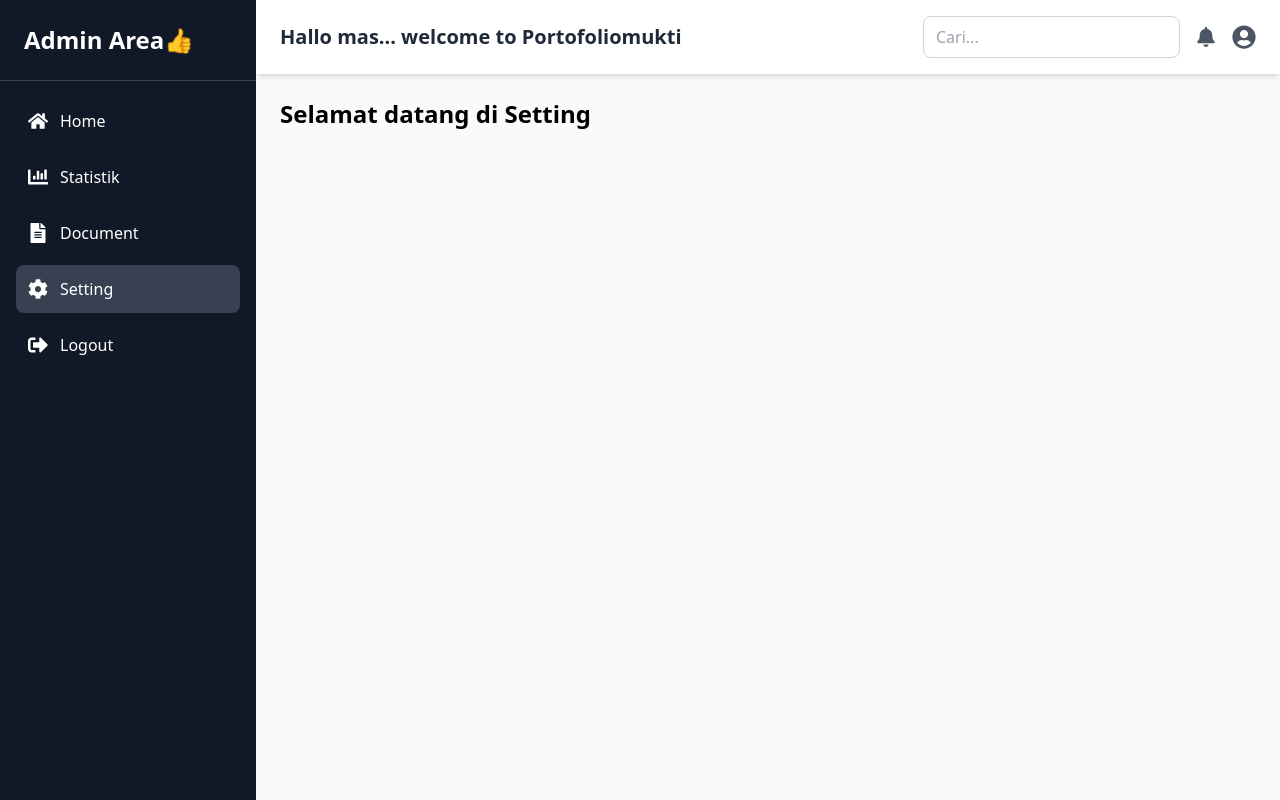
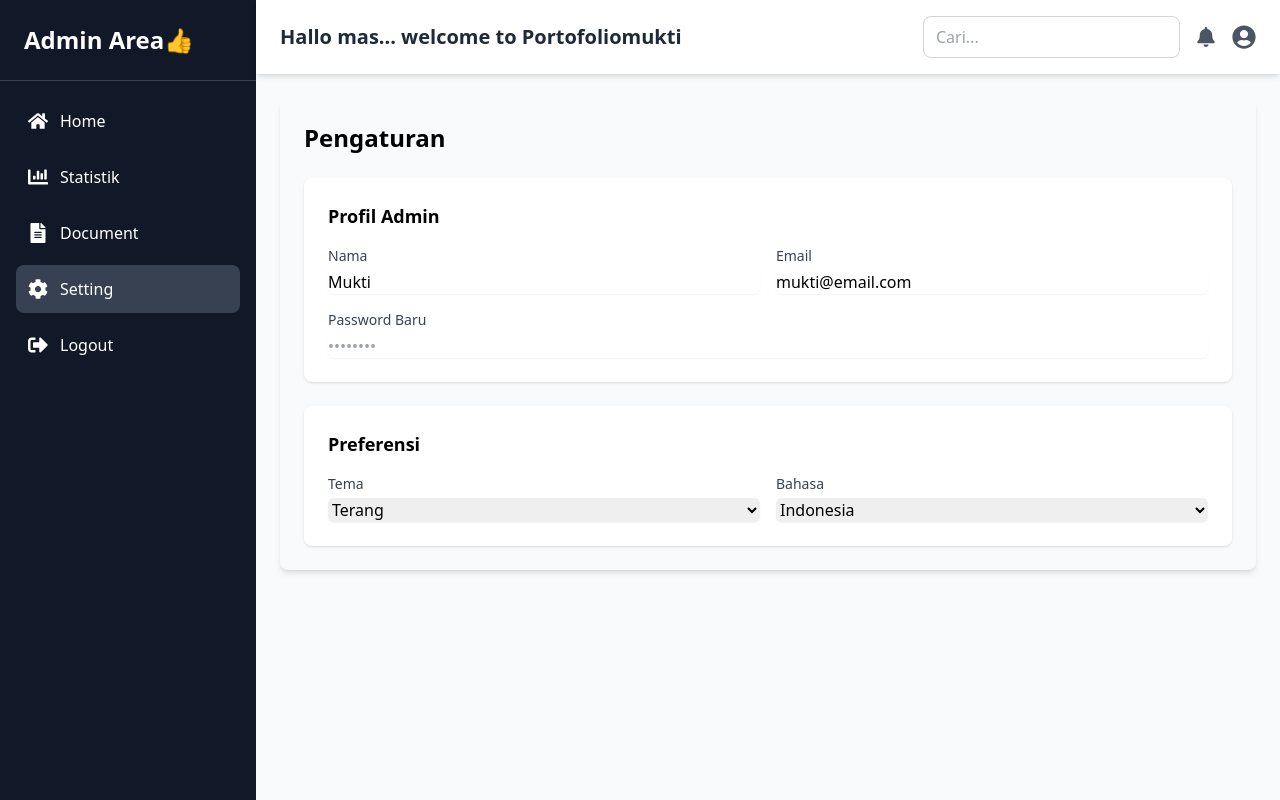
Before and after one commit to mukti-nux/admin-dashboardku, a React (Create React App) app: page /setting in a window 1280 px wide. Built offline with nearby package versions, Linux system fonts and the light colour scheme.

Commit message:
setting add

```diff
--- a/src/pages/SettingPage.jsx
+++ b/src/pages/SettingPage.jsx
@@ -1,4 +1,67 @@
-function Home() {
-  return <h1 className="text-2xl font-bold">Selamat datang di Setting</h1>;
-}
-export default Home;
+const Setting = () => {
+  return (
+    <div className="p-6 bg-gray-50 rounded-lg shadow-md space-y-6">
+      <h2 className="text-2xl font-semibold mb-4">Pengaturan</h2>
+
+      {/* Profil Admin */}
+      <div className="bg-white p-6 rounded-lg shadow space-y-4">
+        <h3 className="text-lg font-semibold">Profil Admin</h3>
+        <div className="grid grid-cols-1 md:grid-cols-2 gap-4">
+          <div>
+            <label className="block text-sm font-medium text-gray-700">Nama</label>
+            <input
+              type="text"
+              className="mt-1 block w-full border-gray-300 rounded-md shadow-sm focus:ring-blue-500 focus:border-blue-500"
+              defaultValue="Mukti"
+            />
+          </div>
+          <div>
+            <label className="block text-sm font-medium text-gray-700">Email</label>
+            <input
+              type="email"
+              className="mt-1 block w-full border-gray-300 rounded-md shadow-sm focus:ring-blue-500 focus:border-blue-500"
+              defaultValue="mukti@email.com"
+            />
+          </div>
+          <div className="col-span-2">
+            <label className="block text-sm font-medium text-gray-700">Password Baru</label>
+            <input
+              type="password"
+              className="mt-1 block w-full border-gray-300 rounded-md shadow-sm focus:ring-blue-500 focus:border-blue-500"
+              placeholder="••••••••"
+            />
+          </div>
+        </div>
+      </div>
+
+      {/* Preferensi */}
+      <div className="bg-white p-6 rounded-lg shadow space-y-4">
+        <h3 className="text-lg font-semibold">Preferensi</h3>
+        <div className="grid grid-cols-1 md:grid-cols-2 gap-4">
+          <div>
+            <label className="block text-sm font-medium text-gray-700">Tema</label>
+            <select
+              className="mt-1 block w-full border-gray-300 rounded-md shadow-sm focus:ring-blue-500 focus:border-blue-500"
+              defaultValue="light"
+            >
+              <option value="light">Terang</option>
+              <option value="dark">Gelap</option>
+            </select>
+          </div>
+          <div>
+            <label className="block text-sm font-medium text-gray-700">Bahasa</label>
+            <select
+              className="mt-1 block w-full border-gray-300 rounded-md shadow-sm focus:ring-blue-500 focus:border-blue-500"
+              defaultValue="id"
+            >
+              <option value="id">Indonesia</option>
+              <option value="en">English</option>
+            </select>
+          </div>
+        </div>
+      </div>
+    </div>
+  );
+};
+
+export default Setting;
```
